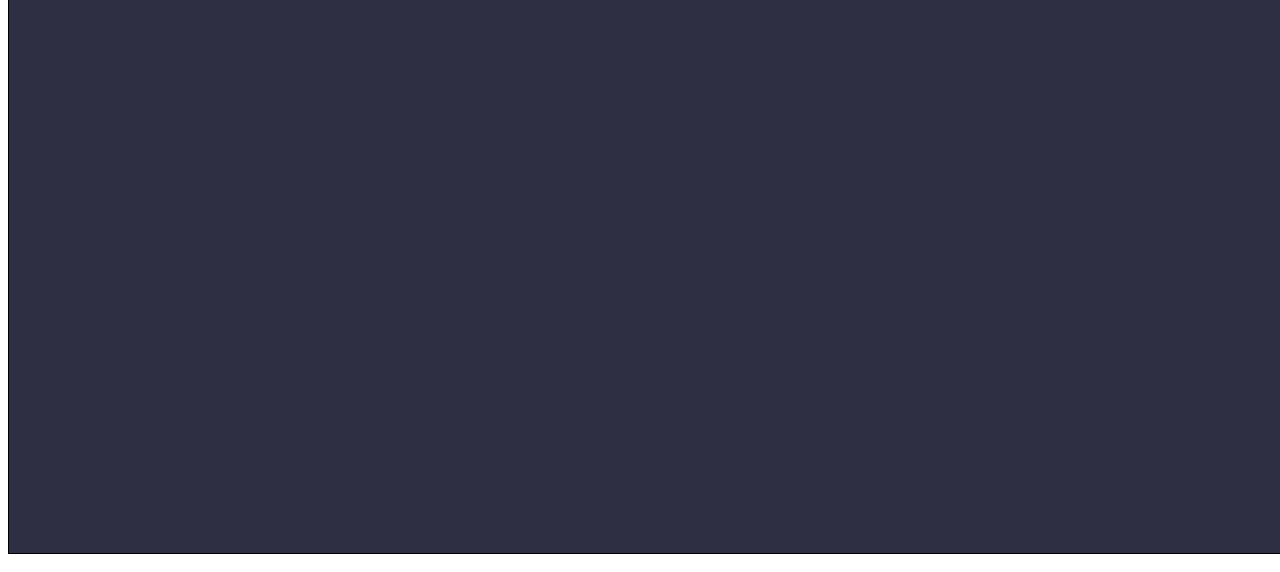
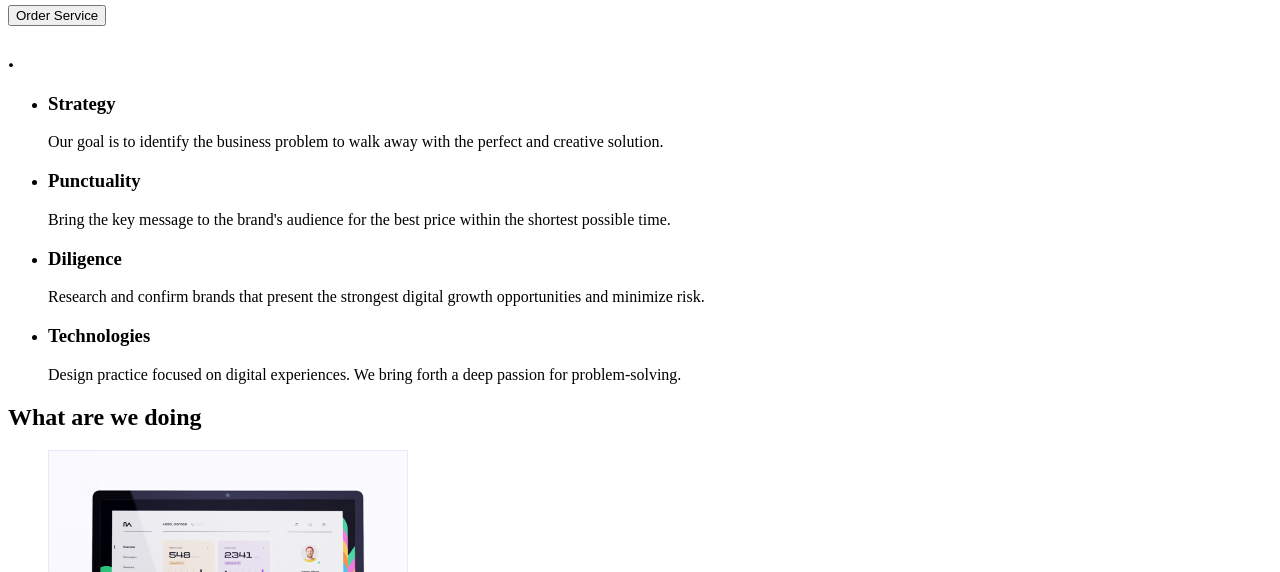
Before and after one commit to hanastasiia/goit-markup-hw-01, a plain HTML site: page index.html in a window 1280 px wide. Shown: the part 210-782 px from the top of the page. Drawn offline with Linux system fonts and the light colour scheme.

Commit message:
Update index.html

```diff
--- a/index.html
+++ b/index.html
@@ -30,7 +30,7 @@
     <!-- Main    -->
     <main>
       <!-- Hero section   -->
-      <img src="images/backgrounds/Dark-bg.jpg" alt="Dark-background" />
+
       <section>
         <h1>Effective Solutions for Your Business</h1>
         <button type="button">Order Service</button>
```
